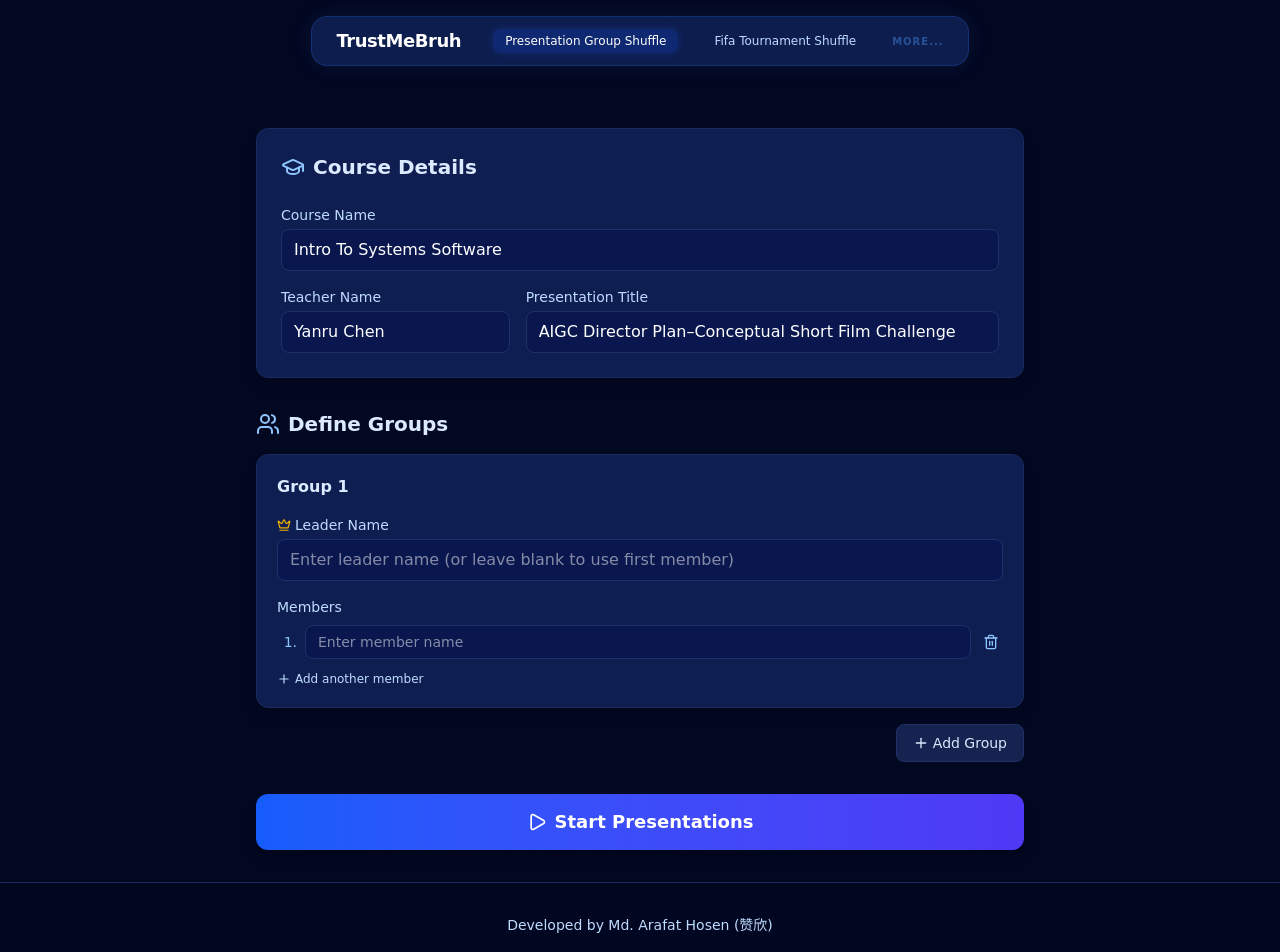
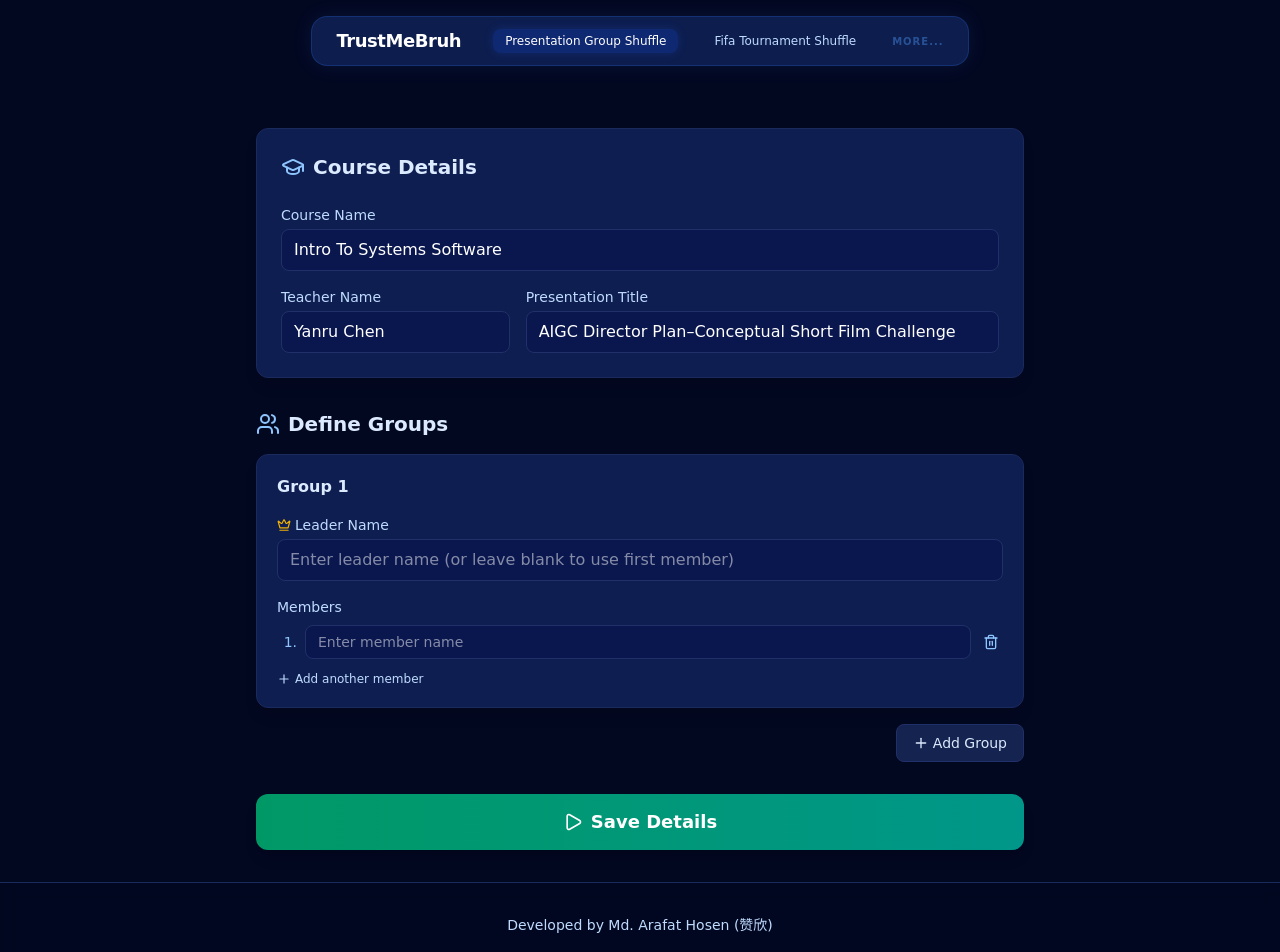
Before and after one commit to arafat0924/Study-Buddy, a React (Vite) app: page /course-group in a window 1280 px wide. Shown: the top 952 px of the page. Built offline with nearby package versions, Linux system fonts and the light colour scheme.

Commit message:
Add glow effect and emerald theme to buttons

```diff
--- a/src/pages/PresentationGroupShuffle.tsx
+++ b/src/pages/PresentationGroupShuffle.tsx
@@ -340,10 +340,11 @@ export default function CourseGroupShuffle() {
                 <div className="pt-4">
                   <button
                     onClick={handleGenerate}
-                    className="w-full bg-gradient-to-r from-blue-600 to-indigo-600 text-white py-3.5 rounded-xl font-bold text-lg hover:from-blue-500 hover:to-indigo-500 transition-all flex items-center justify-center gap-2 shadow-lg hover:shadow-xl transform hover:-translate-y-0.5"
+                    className="w-full bg-gradient-to-r from-emerald-600 to-teal-600 text-white py-3.5 rounded-xl font-bold text-lg hover:from-emerald-500 hover:to-teal-500 transition-all flex items-center justify-center gap-2 shadow-lg hover:shadow-emerald-500/40 transform hover:-translate-y-0.5 relative overflow-hidden group/btn"
                   >
-                    <Play size={20} />
-                    Start Presentations
+                    <div className="absolute inset-0 bg-white/20 opacity-0 group-hover/btn:opacity-100 transition-opacity blur-xl pointer-events-none" />
+                    <Play size={20} className="relative z-10" />
+                    <span className="relative z-10">Save Details</span>
                   </button>
                 </div>
               </div>
@@ -369,10 +370,11 @@ export default function CourseGroupShuffle() {
                 <div className="flex items-center gap-4 w-full sm:w-auto justify-center">
                   <button
                     onClick={handleShuffle}
-                    className="flex-1 sm:flex-none flex items-center justify-center gap-2 bg-gradient-to-r from-blue-600 to-indigo-600 text-white px-6 py-2.5 rounded-lg font-bold hover:from-blue-500 hover:to-indigo-500 transition-all shadow-lg hover:shadow-xl transform hover:-translate-y-0.5"
+                    className="flex-1 sm:flex-none flex items-center justify-center gap-2 bg-gradient-to-r from-emerald-600 to-teal-600 text-white px-6 py-2.5 rounded-lg font-bold hover:from-emerald-500 hover:to-teal-500 transition-all shadow-lg hover:shadow-emerald-500/40 transform hover:-translate-y-0.5 relative overflow-hidden group/shuf"
                   >
-                    <Shuffle size={18} />
-                    Shuffle Presentation Order
+                    <div className="absolute inset-0 bg-white/20 opacity-0 group-hover/shuf:opacity-100 transition-opacity blur-xl pointer-events-none" />
+                    <Shuffle size={18} className="relative z-10" />
+                    <span className="relative z-10">Shuffle Presentation Order</span>
                   </button>
                   {lastShuffle && (
                     <span className="text-xs text-blue-200 hidden md:block">
```
